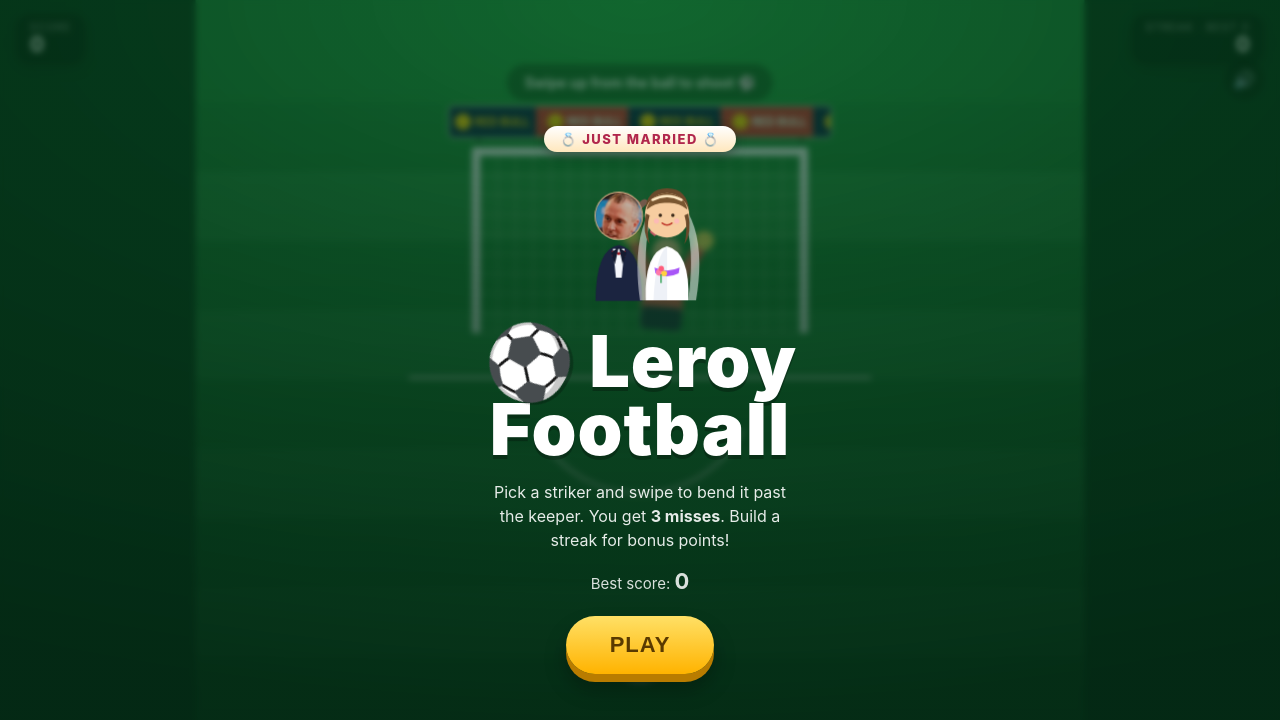
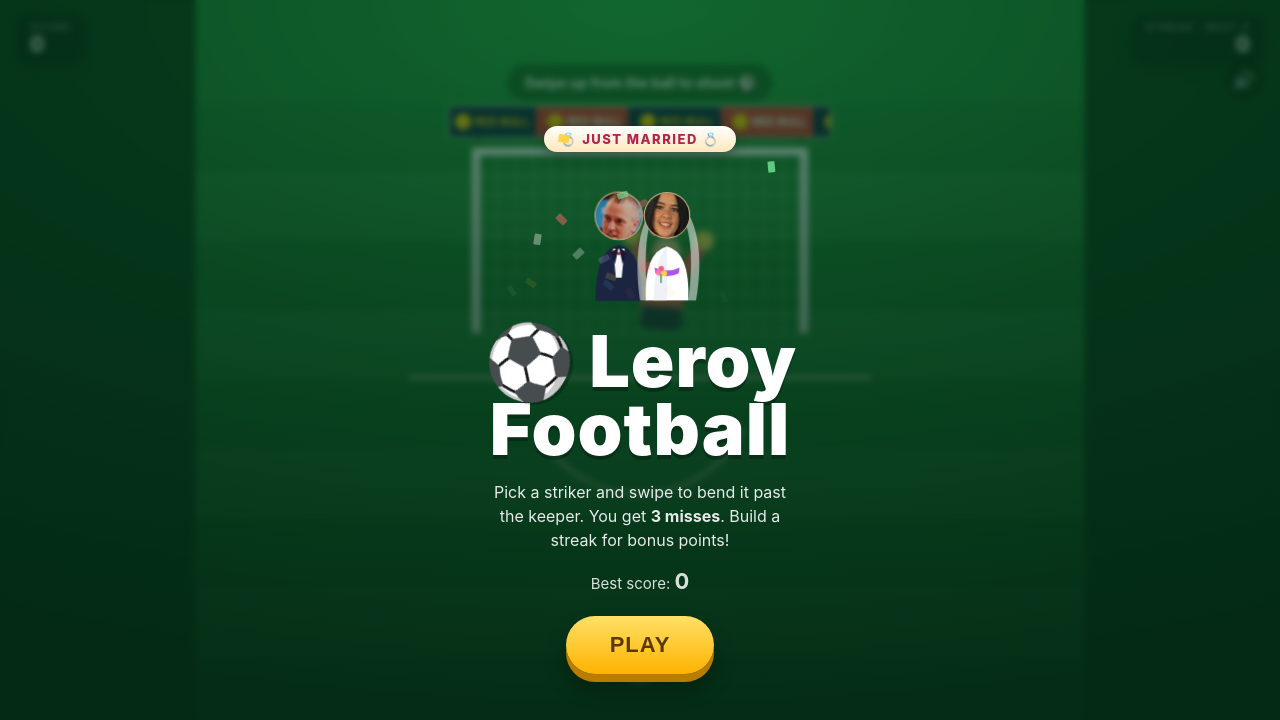
Before and after one commit to JamesmarkeyUK/Leroy_Football, a plain HTML site: page index.html in a window 1280 px wide. Drawn offline with Linux system fonts and the light colour scheme.

Commit message:
Add Christie's photo, confetti shower, bride veil on striker, Mr & Mrs badges

```diff
--- a/game.js
+++ b/game.js
@@ -31,25 +31,35 @@
   // keeper that's easier to wrong-foot.
   const TEAMS = {
     boys: { kit: '#ff5b5b', dark: '#c0392b', players: [
-      { name: 'Leroy',   pow: .72, cur: .66, con: .62, tag: 'The gaffer',
-        photo: 'leroy.png', face: { sx: 88, sy: 34, s: 150 } },
+      { name: 'Leroy',   pow: .72, cur: .66, con: .62, tag: 'The gaffer', wed: 'Mr',
+        photo: 'leroy.png', face: { sx: 88, sy: 34, s: 150 }, cardSize: '175%', cardPos: '55% 26%' },
       { name: 'Charlie', pow: .82, cur: .50, con: .54, tag: 'Big boot' },
       { name: 'Jack',    pow: .56, cur: .74, con: .60, tag: 'Tricky feet' },
       { name: 'Frankie', pow: .66, cur: .60, con: .52, tag: 'All effort' },
     ]},
     girls: { kit: '#a855f7', dark: '#7c3aed', players: [
-      { name: 'Christie', pow: .92, cur: .86, con: .92, tag: '★ Unstoppable' },
+      { name: 'Christie', pow: .92, cur: .86, con: .92, tag: '★ Unstoppable', wed: 'Mrs', bride: true,
+        photo: 'Christie.jpeg', face: { sx: 430, sy: 410, s: 300 }, cardSize: '290%', cardPos: '49% 40%' },
       { name: 'Elsie',    pow: .86, cur: .96, con: .82, tag: '★ Bends it' },
     ]},
   };
   let currentPlayer = TEAMS.boys.players[0];
   let currentKit = TEAMS.boys.kit;
 
-  // Leroy's photo, used for his card avatar + the striker on the pitch.
-  const leroyImg = new Image();
-  let leroyReady = false;
-  leroyImg.onload = () => { leroyReady = true; };
-  leroyImg.src = 'leroy.png';
+  // Player photos (Leroy + Christie) for card avatars and the on-pitch striker.
+  const photoCache = {};
+  function loadPhoto(src) {
+    if (!photoCache[src]) {
+      const rec = { img: new Image(), ready: false };
+      rec.img.onload = () => { rec.ready = true; };
+      rec.img.src = src;
+      photoCache[src] = rec;
+    }
+    return photoCache[src];
+  }
+  for (const team of Object.values(TEAMS))
+    for (const p of team.players)
+      if (p.photo) p._photo = loadPhoto(p.photo);
 
   function buildCards() {
     for (const [key, team] of Object.entries(TEAMS)) {
@@ -61,9 +71,10 @@
         const bar = (label, v) =>
           `<div class="barRow"><span>${label}</span><div class="bar"><i style="width:${Math.round(v*100)}%"></i></div></div>`;
         const avStyle = p.photo
-          ? `background-image:url(${p.photo});background-size:175%;background-position:55% 26%`
+          ? `background-image:url(${p.photo});background-size:${p.cardSize||'175%'};background-position:${p.cardPos||'50% 30%'}`
           : `background:linear-gradient(180deg,${team.kit},${team.dark})`;
-        card.innerHTML =
+        const wedBadge = p.wed ? `<div class="wedBadge">💍 ${p.wed}</div>` : '';
+        card.innerHTML = wedBadge +
           `<div class="av" style="${avStyle}">${p.photo ? '' : p.name[0]}</div>` +
           `<div class="pname">${p.name}</div>` +
           `<div class="tag">${p.tag}</div>` +
@@ -263,6 +274,22 @@
     startScreen.classList.remove('hidden');
   });
   buildCards();
+
+  // Confetti shower over the wedding couple on the title screen
+  (function buildConfetti() {
+    const layer = document.getElementById('confettiLayer');
+    if (!layer) return;
+    const cols = ['#ffd23f', '#ff6b6b', '#4dd2ff', '#7bed9f', '#a78bfa', '#ff9f43', '#fff'];
+    for (let i = 0; i < 18; i++) {
+      const s = document.createElement('i');
+      s.style.left = (4 + Math.random() * 92) + '%';
+      s.style.background = cols[i % cols.length];
+      s.style.width = (5 + Math.random() * 4) + 'px';
+      s.style.animationDelay = (-(Math.random() * 2.8)).toFixed(2) + 's';
+      s.style.animationDuration = (2.2 + Math.random() * 1.7).toFixed(2) + 's';
+      layer.appendChild(s);
+    }
+  })();
 
   // ---- Shooting ----
   function shoot(dragVX, dragVY) {
@@ -640,6 +667,17 @@
     ctx.fillStyle = 'rgba(0,0,0,0.22)';
     ctx.beginPath(); ctx.ellipse(0, 905, 70, 16, 0, 0, 7); ctx.fill();
 
+    // bride's veil (drawn behind the body so it drapes past the shoulders)
+    if (currentPlayer && currentPlayer.bride) {
+      ctx.fillStyle = 'rgba(255,255,255,0.5)';
+      ctx.beginPath();
+      ctx.moveTo(0, hy - headR);
+      ctx.quadraticCurveTo(-headR * 2.7, hy + 20, -headR * 2.3, hy + 122);
+      ctx.quadraticCurveTo(0, hy + 138, headR * 2.3, hy + 122);
+      ctx.quadraticCurveTo(headR * 2.7, hy + 20, 0, hy - headR);
+      ctx.fill();
+    }
+
     // torso (kit) with Red Bull sponsor
     const tColor = currentKit;
     const dark = currentPlayer && TEAMS.girls.players.includes(currentPlayer) ? '#7c3aed' : '#c0392b';
@@ -662,9 +700,9 @@
     // head
     ctx.save();
     ctx.beginPath(); ctx.arc(0, hy, headR, 0, 7); ctx.closePath(); ctx.clip();
-    if (currentPlayer && currentPlayer.photo && leroyReady) {
+    if (currentPlayer && currentPlayer._photo && currentPlayer._photo.ready) {
       const f = currentPlayer.face;
-      ctx.drawImage(leroyImg, f.sx, f.sy, f.s, f.s, -headR, hy - headR, headR*2, headR*2);
+      ctx.drawImage(currentPlayer._photo.img, f.sx, f.sy, f.s, f.s, -headR, hy - headR, headR*2, headR*2);
     } else {
       ctx.fillStyle = '#f6c89a';
       ctx.fillRect(-headR, hy - headR, headR*2, headR*2);
--- a/index.html
+++ b/index.html
@@ -191,6 +191,7 @@
   .teamHead .badge { font-size: 10px; background: rgba(255,255,255,.16); padding: 2px 8px; border-radius: 999px; letter-spacing: .5px; }
   .cards { display: grid; grid-template-columns: repeat(auto-fit, minmax(112px, 1fr)); gap: 10px; }
   .pcard {
+    position: relative;
     background: rgba(255,255,255,.07);
     border: 1.5px solid rgba(255,255,255,.14);
     border-radius: 16px; padding: 12px 10px;
@@ -203,6 +204,12 @@
   .pcard .av { width: 48px; height: 48px; border-radius: 50%; display: grid; place-items: center; font-weight: 900; font-size: 20px; color: #fff; box-shadow: inset 0 -3px 6px rgba(0,0,0,.25); }
   .pcard .pname { font-weight: 800; font-size: 16px; }
   .pcard .tag { font-size: 10px; opacity: .65; letter-spacing: .3px; text-align: center; min-height: 12px; }
+  .wedBadge {
+    position: absolute; top: -9px; left: 50%; transform: translateX(-50%);
+    background: linear-gradient(180deg, #fff, #ffe7bd); color: #b1264c;
+    font-size: 10px; font-weight: 800; letter-spacing: .4px; padding: 2px 9px; border-radius: 999px;
+    box-shadow: 0 2px 6px rgba(0,0,0,.3); white-space: nowrap; z-index: 2;
+  }
   .pcard .bars { width: 100%; display: flex; flex-direction: column; gap: 4px; margin-top: 2px; }
   .barRow { display: flex; align-items: center; gap: 6px; }
   .barRow span { font-size: 8px; width: 26px; opacity: .6; letter-spacing: .5px; }
@@ -211,7 +218,17 @@
   .linkBtn { background: none; border: none; color: #fff; opacity: .65; font-size: 15px; font-weight: 600; cursor: pointer; padding: 8px; }
 
   /* Wedding intro — Leroy 💍 Christie */
-  #weddingWrap { display: flex; flex-direction: column; align-items: center; gap: 4px; margin-bottom: 2px; }
+  #weddingWrap { position: relative; display: flex; flex-direction: column; align-items: center; gap: 4px; margin-bottom: 2px; }
+  .confetti-layer { position: absolute; inset: -6px 0 0 0; pointer-events: none; overflow: hidden; z-index: 2; }
+  .confetti-layer i {
+    position: absolute; top: -12px; width: 7px; height: 11px; border-radius: 1px; opacity: .9;
+    animation: confettiFall 2.8s linear infinite;
+  }
+  @keyframes confettiFall {
+    0%   { transform: translateY(-12px) rotate(0deg);   opacity: 0; }
+    12%  { opacity: 1; }
+    100% { transform: translateY(190px) rotate(540deg);  opacity: 0; }
+  }
   .banner {
     font-size: 13px; font-weight: 800; letter-spacing: 1.5px; text-transform: uppercase;
     background: linear-gradient(180deg, #fff, #ffe7bd); color: #b1264c;
@@ -278,10 +295,12 @@
   <div id="overlay">
     <div id="startScreen" class="screen">
       <div id="weddingWrap">
+        <div class="confetti-layer" id="confettiLayer"></div>
         <div class="banner">💍 Just Married 💍</div>
         <svg class="couple" viewBox="0 0 300 158" xmlns="http://www.w3.org/2000/svg">
           <defs>
             <clipPath id="leroyClip"><circle cx="128" cy="62" r="24"/></clipPath>
+            <clipPath id="christieClip"><circle cx="178" cy="62" r="23"/></clipPath>
           </defs>
 
           <!-- floating hearts (outer g positions, inner path animates) -->
@@ -319,17 +338,9 @@
               <circle cx="2" cy="-4" r="2.8" fill="#ff5c7a"/>
               <rect x="1" y="2" width="1.5" height="9" fill="#3aa55a"/>
             </g>
-            <path d="M155 60 Q156 34 178 34 Q200 34 201 60 Q201 50 178 48 Q155 50 155 60 Z" fill="#6b4a2b"/>
-            <circle cx="178" cy="62" r="23" fill="#f7cda0"/>
-            <path d="M157 56 Q160 40 178 39 Q196 40 199 56 Q190 48 178 49 Q166 48 157 56 Z" fill="#7a5630"/>
-            <path d="M156 60 Q152 80 160 92 Q156 74 160 62 Z" fill="#6b4a2b"/>
-            <path d="M200 60 Q204 80 196 92 Q200 74 196 62 Z" fill="#6b4a2b"/>
-            <path d="M163 46 Q178 38 193 46" stroke="#ffe9c2" stroke-width="2.5" fill="none" stroke-linecap="round"/>
-            <circle cx="171" cy="62" r="1.8" fill="#3a2a1a"/>
-            <circle cx="184" cy="62" r="1.8" fill="#3a2a1a"/>
-            <circle cx="167" cy="68" r="2.6" fill="#ffb3c1" opacity=".7"/>
-            <circle cx="188" cy="68" r="2.6" fill="#ffb3c1" opacity=".7"/>
-            <path d="M173 70 Q178 74 183 70" stroke="#c0392b" stroke-width="1.6" fill="none" stroke-linecap="round"/>
+            <circle cx="178" cy="62" r="24" fill="#f7cda0"/>
+            <image href="Christie.jpeg" x="89.1" y="-23.9" width="180.8" height="179.1" clip-path="url(#christieClip)" preserveAspectRatio="xMidYMid slice"/>
+            <circle cx="178" cy="62" r="23" fill="none" stroke="rgba(0,0,0,.15)" stroke-width="1.5"/>
           </g>
 
           <!-- kiss burst (outer g positions, inner path animates) -->
--- a/sw.js
+++ b/sw.js
@@ -1,11 +1,12 @@
 /* Leroy Football service worker — offline-first cache */
-const CACHE = 'leroy-football-v4';
+const CACHE = 'leroy-football-v5';
 const ASSETS = [
   './',
   './index.html',
   './game.js',
   './manifest.webmanifest',
   './leroy.png',
+  './Christie.jpeg',
   './icons/icon-192.png',
   './icons/icon-512.png',
   './icons/icon-maskable-512.png'
```
